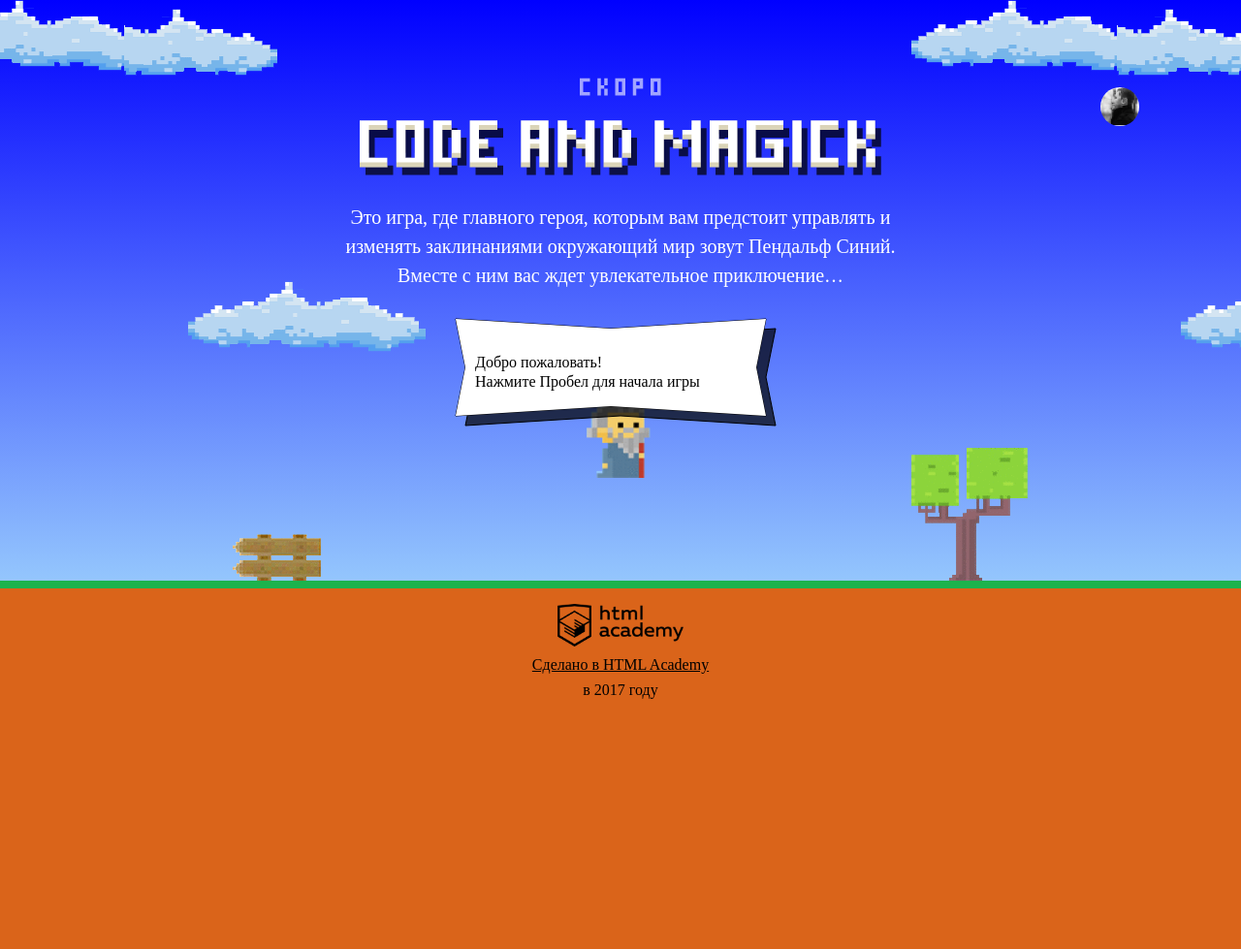
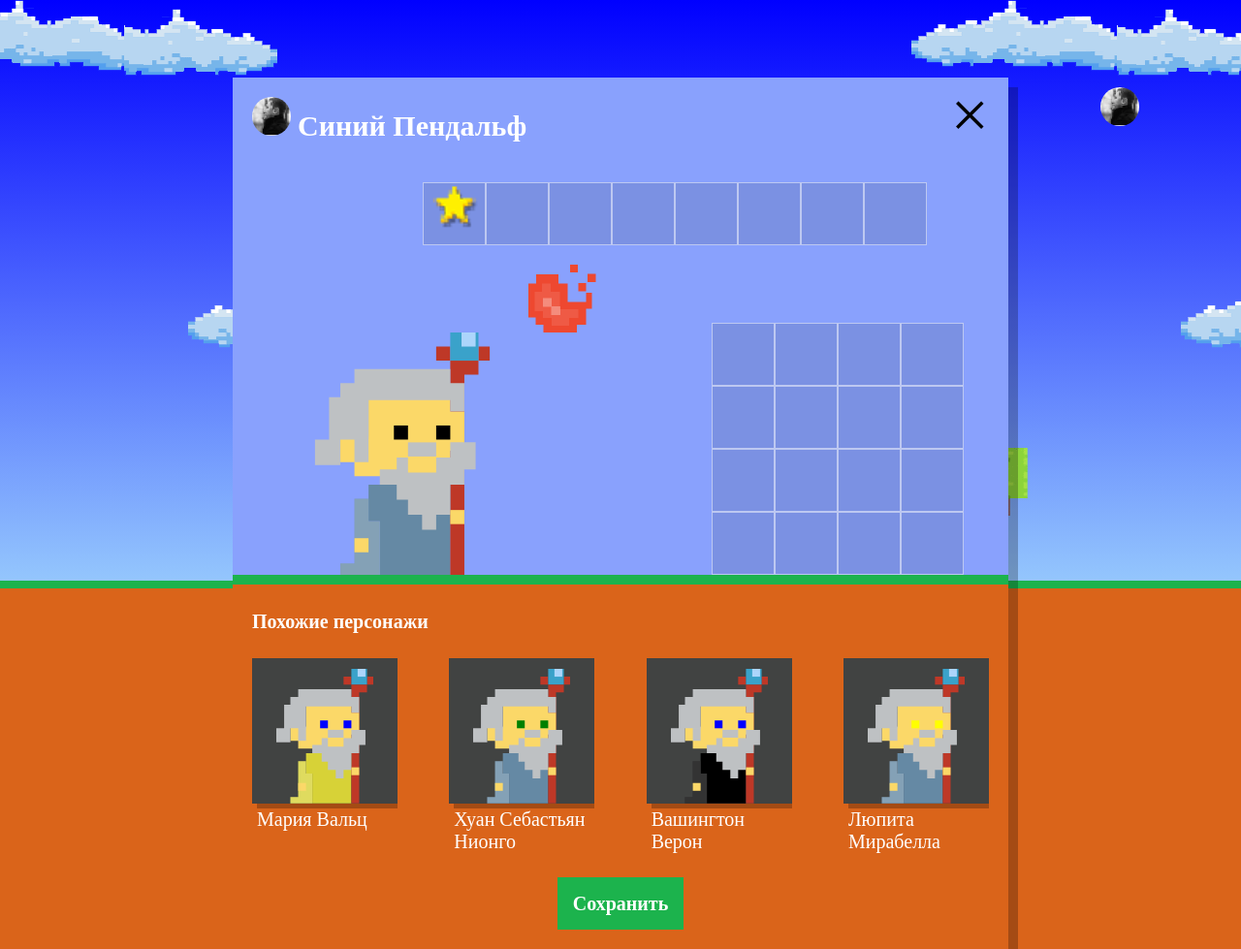
Before and after one commit to Kaytmazov/205581-code-and-magick-1, a website: page index.html in a window 1280 px wide. Shown: the whole page at 97% size. Before the commit the page ends 800 px from the top, so only its background shows below. Drawn offline with Linux system fonts and the light colour scheme; a web font is replaced by a local one.

Commit message:
Показывает случайных похожих персонажей

```diff
--- a/index.html
+++ b/index.html
@@ -202,6 +202,7 @@
     return height / 3;
   };
 </script>
+<script src="js/setup.js"></script>
 <script src="js/stat.js"></script>
 <script src="js/game.js"></script>
 
--- /dev/null
+++ b/js/setup.js
@@ -0,0 +1,60 @@
+'use strict';
+
+var WIZARDS_COUNT = 4;
+var WIZARD_NAMES = ['Иван', 'Хуан Себастьян', 'Мария', 'Кристоф', 'Виктор', 'Юлия', 'Люпита', 'Вашингтон'];
+var WIZARD_SURNAMES = ['да Марья', 'Верон', 'Мирабелла', 'Вальц', 'Онопко', 'Топольницкая', 'Нионго', 'Ирвинг'];
+var COAT_COLORS = ['rgb(101, 137, 164)', 'rgb(241, 43, 107)', 'rgb(146, 100, 161)', 'rgb(56, 159, 117)', 'rgb(215, 210, 55)', 'rgb(0, 0, 0)'];
+var EYES_COLORS = ['black', 'red', 'blue', 'yellow', 'green'];
+
+var userDialog = document.querySelector('.setup');
+userDialog.classList.remove('hidden');
+
+var similarWizardTemplate = document.querySelector('#similar-wizard-template').content.querySelector('.setup-similar-item');
+var similarListElement = userDialog.querySelector('.setup-similar-list');
+
+// Получаем случайные данные из массива
+var getRandomItemFromArray = function (array) {
+  var randomItem = array[Math.floor(Math.random() * array.length)];
+  return randomItem;
+};
+
+// Генерация массива случайных похожих персонажей
+var generateWizards = function (wizardsCount) {
+  var wizardsArray = [];
+
+  for (var i = 0; i < wizardsCount; i++) {
+    wizardsArray[i] = {
+      name: getRandomItemFromArray(WIZARD_NAMES) + ' ' + getRandomItemFromArray(WIZARD_SURNAMES),
+      coatColor: getRandomItemFromArray(COAT_COLORS),
+      eyesColor: getRandomItemFromArray(EYES_COLORS)
+    };
+  }
+
+  return wizardsArray;
+};
+
+// Создаем элемент
+var makeWizardElement = function (wizard) {
+  var wizardElement = similarWizardTemplate.cloneNode(true);
+
+  wizardElement.querySelector('.setup-similar-label').textContent = wizard.name;
+  wizardElement.querySelector('.wizard-coat').style.fill = wizard.coatColor;
+  wizardElement.querySelector('.wizard-eyes').style.fill = wizard.eyesColor;
+
+  return wizardElement;
+};
+
+// Функция отрисовки элементов
+var renderWizards = function (wizards) {
+  var fragment = document.createDocumentFragment();
+  for (var i = 0; i < wizards.length; i++) {
+    fragment.appendChild(makeWizardElement(wizards[i]));
+  }
+  return fragment;
+};
+
+var wizards = generateWizards(WIZARDS_COUNT);
+similarListElement.append(renderWizards(wizards));
+
+// Показываем Список похожих персонажей
+document.querySelector('.setup-similar').classList.remove('hidden');
```
